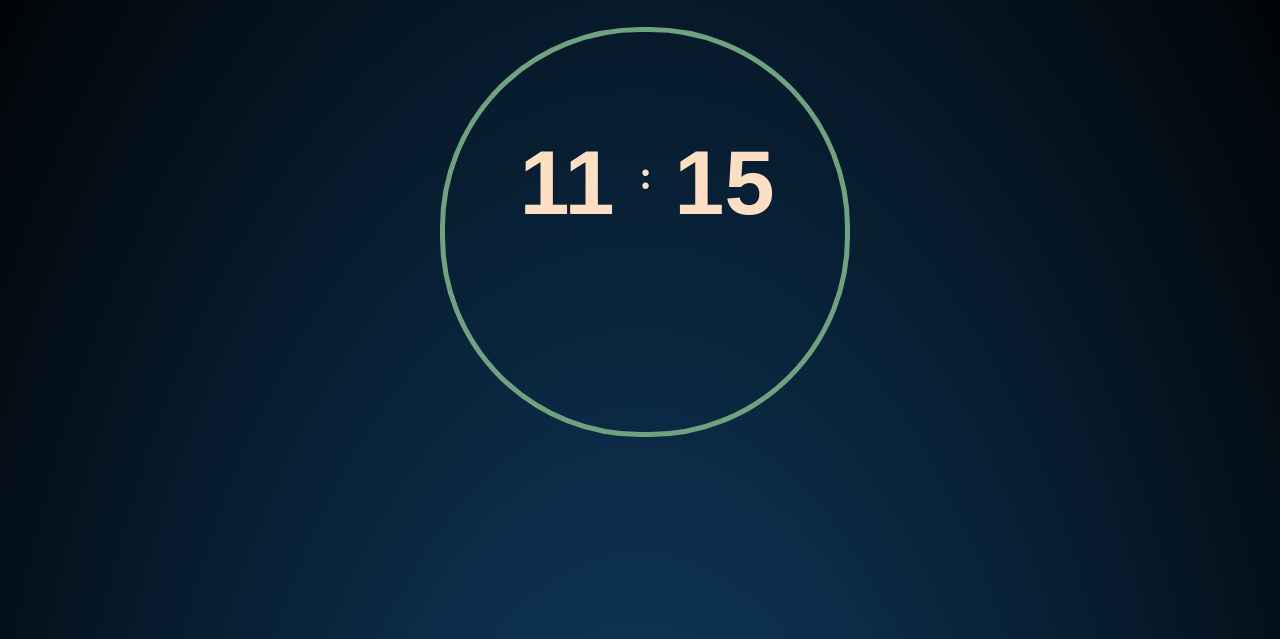
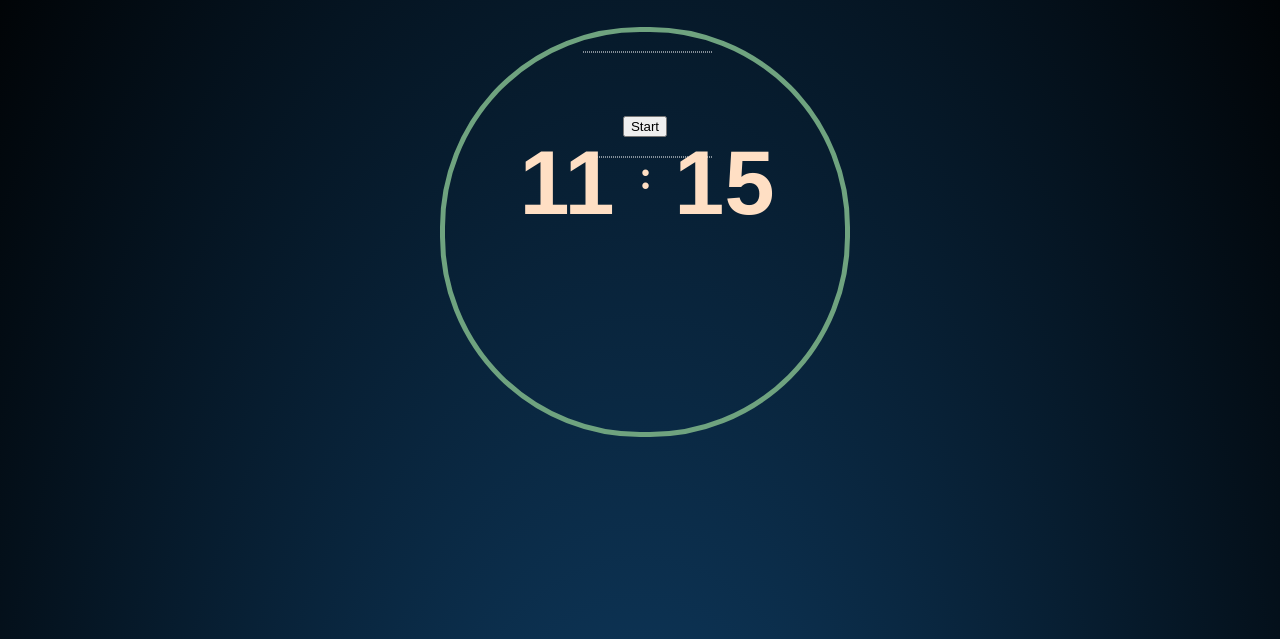
Before and after one commit to Valentina-2608/Timer_1, a plain HTML site: page index.html in a window 1280 px wide. Shown: the part 161-800 px from the top of the page. Drawn offline with Linux system fonts and the light colour scheme.

Commit message:
Add block buttons

```diff
--- a/index.html
+++ b/index.html
@@ -17,6 +17,24 @@
 			<div class="symbol">:</div>
 			<input type="text" id="seconds" value="15">
 		</div>
+		<div class="buttons">
+			<div class="line1">
+				<svg height="80" width="135">
+					<g fill="none" stroke="white" stroke-width="1">
+					  <path stroke-dasharray="1" d="M5 20 l215 0" />
+					</g>
+				  </svg>
+			</div>
+				<button id="start">Start</button>
+				<div class="line2">
+					<svg height="80" width="135">
+						<g fill="none" stroke="white" stroke-width="1">
+						  <path stroke-dasharray="1" d="M5 20 l215 0" />
+						</g>
+					  </svg>
+				</div>
+			</div>
+		</div>
 	</div>
 </div>
 </body>
```
